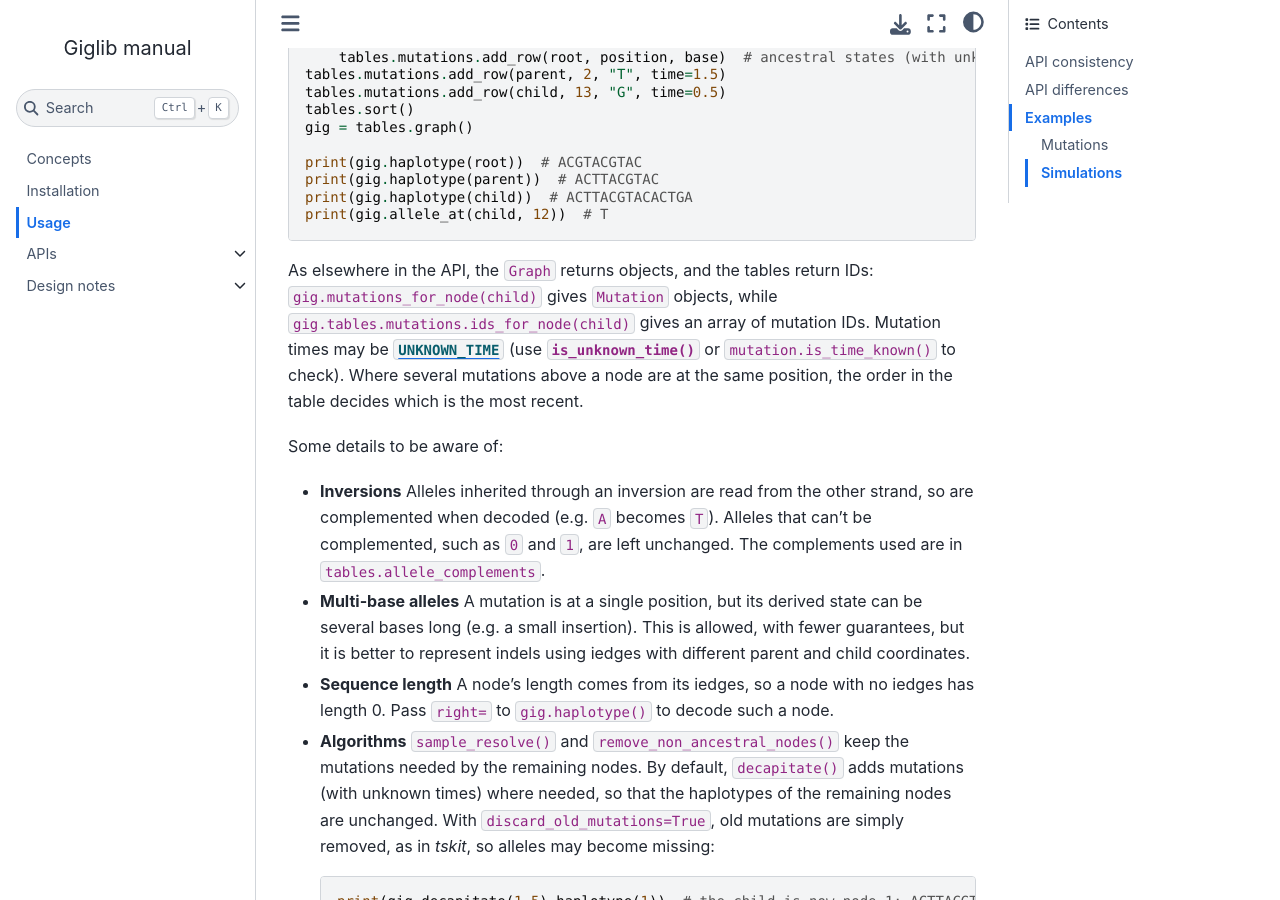
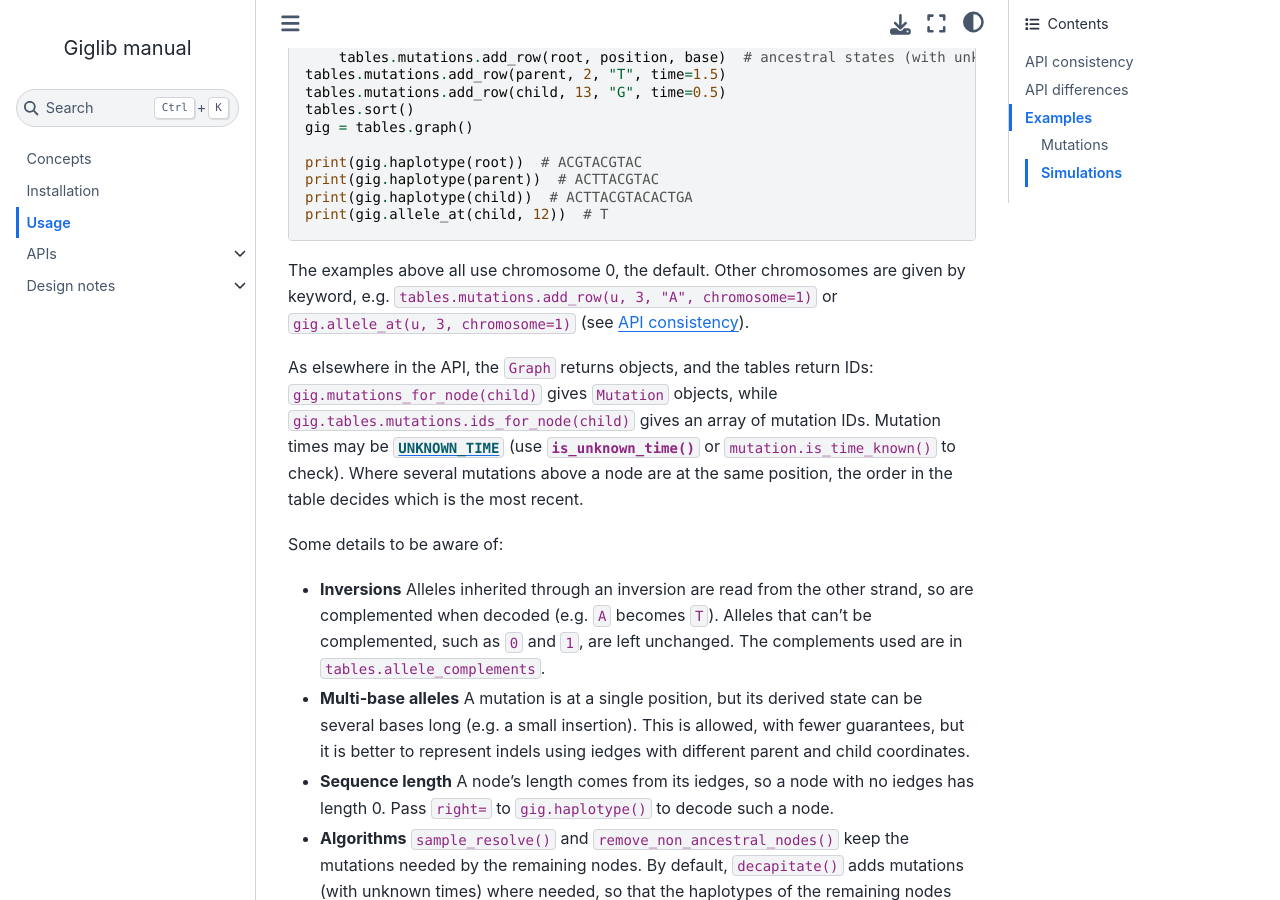
Before and after one commit to hyanwong/giglib, a Jupyter Book: the page built from docs/usage.md, in a window 1280 px wide and 900 px high, scrolled down 3863 px. Built offline with Jupyter Book 1.0.4 settings and Sphinx 7.4.7 and the Sphinx Book theme 1.1.4, drawn with Linux system fonts in a browser that asks for light colours.

Commit message:
Mention chromosome keywords in the usage page's Mutations section
Co-Authored-By: Claude Opus 5.5 <noreply@anthropic.com>

````diff
--- a/docs/usage.md
+++ b/docs/usage.md
@@ -178,6 +178,10 @@ print(gig.haplotype(child))  # ACTTACGTACACTGA
 print(gig.allele_at(child, 12))  # T
 ```
 
+The examples above all use chromosome 0, the default. Other chromosomes are given by keyword, e.g.
+`tables.mutations.add_row(u, 3, "A", chromosome=1)` or `gig.allele_at(u, 3, chromosome=1)`
+(see {ref}`sec_usage_consistency`).
+
 As elsewhere in the API, the `Graph` returns objects, and the tables return IDs:
 `gig.mutations_for_node(child)` gives `Mutation` objects, while
 `gig.tables.mutations.ids_for_node(child)` gives an array of mutation IDs. Mutation times may be
````
